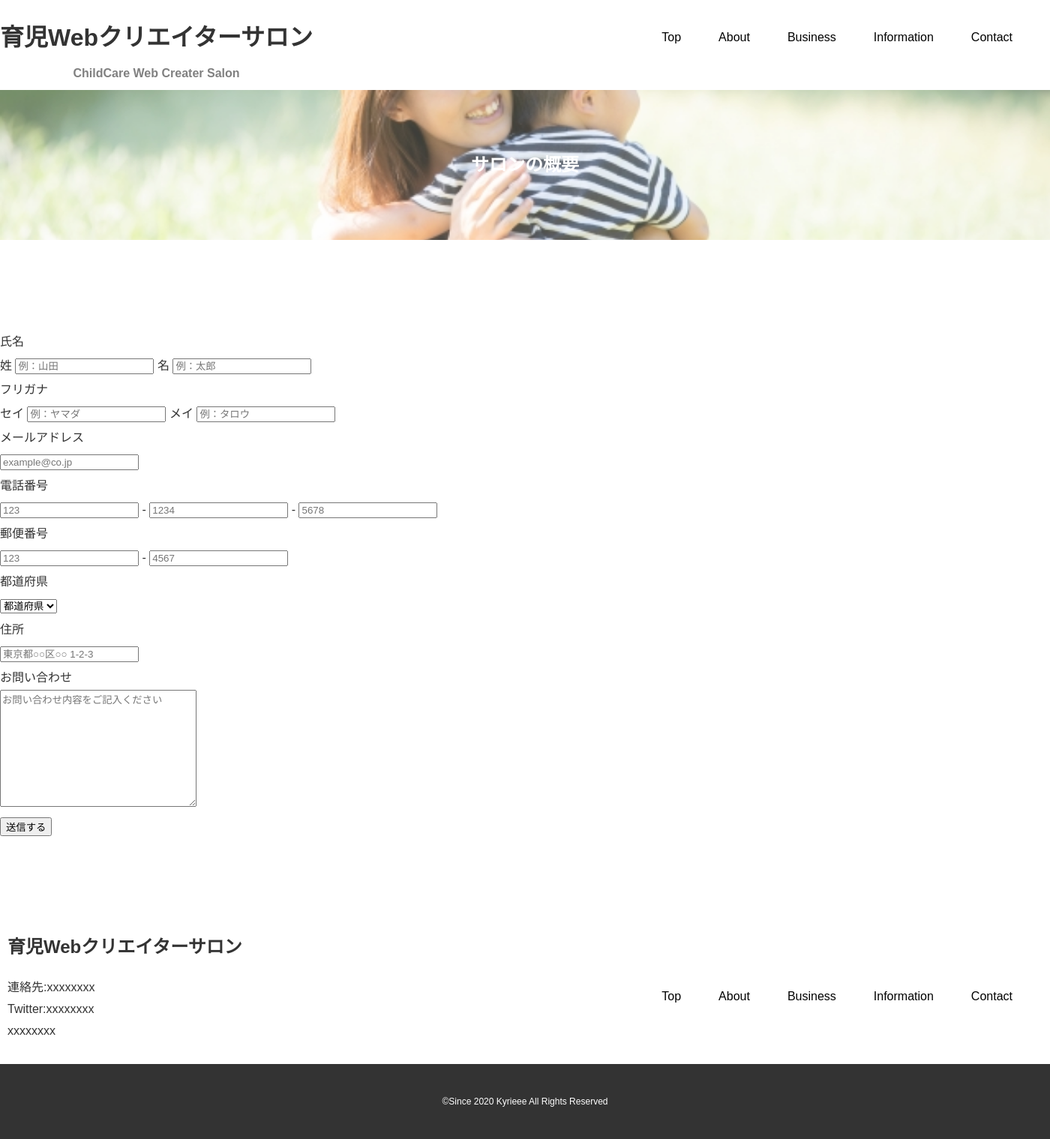
After one commit to Kyrieee-ops/overview, a PHP site: page /contact.html in a window 1400 px wide. The commit adds this page. Shown: the whole page at 75% size. Run offline with PHP 8.4, Linux system fonts and the light colour scheme.

Commit message:
お問い合わせページ作成HTML部分実装

```diff
--- a/Sass/style.css
+++ b/Sass/style.css
@@ -414,6 +414,7 @@ footer ul li {
   display: block;
 }
 
+/* =============form(お問い合わせ)============= */
 .childcare-map {
   /*marginを0にすることでフッターとの余白を空け過ぎない対処のため記述*/
   margin-bottom: 0px;
--- a/Sass/style.scss
+++ b/Sass/style.scss
@@ -378,6 +378,11 @@ footer {
     }
 }
 
+/* =============form(お問い合わせ)============= */
+.form {
+
+}
+
 .childcare-map {
     /*marginを0にすることでフッターとの余白を空け過ぎない対処のため記述*/
     margin-bottom: 0px;
--- /dev/null
+++ b/contact.html
@@ -0,0 +1,152 @@
+<!DOCTYPE html>
+<html lang="en">
+<head>
+    <meta charset="UTF-8">
+    <meta name="description" content="育児に奮闘中のパパママでwebエンジニアやwebデザイナーを目指している方向けのホームページです。時間がない中での時間活用術や、育児中でもどのようにして時間を捻出し、学習に取り組んでいるのかの情報を共有します。また、webに必要な技術な情報なども共有します。">
+    <meta name="viewport" content="width=device-width, initial-scale=1.0">
+    <link rel="stylesheet" href="Sass/style.css">
+    <title>育児エンジニア・デザイナー下層ページ</title>
+</head>
+<body>
+    <!--ヘッダー-->
+    <header class="header">
+        <div class="content-wrapper header-nav">
+          <h1>育児Webクリエイターサロン</h1>
+          <nav>
+          <ul>
+            <li><a href="#">Top</a></li>
+            <li><a href="#">About</a></li>
+            <li><a href="#">Business</a></li>
+            <li><a href="#">Information</a></li>
+            <li><a href="#">Contact</a></li>
+          </ul>
+          </nav>
+        </div>
+    </header>
+    <!--/ヘッダー-->
+
+    <!--サブビジュアルー-->
+    <section class="subvisual">
+        <h1>サロンの概要</h1>
+    </section>
+    <!--/サブビジュアルー-->
+
+    <!--form-->
+    <main>
+    <!--入力項目に個人情報を含むためmethodはpost-->
+    <form action="" method="post">
+
+    <article class="form">
+        <form class="content-wrapper">
+            <!--name-->
+            <dl class="name">
+                <dt>氏名</dt>
+                <dd>
+                    <label for="lblname1"><span>姓</span></label>
+                    <input id="lblname1" type="text" name="lastname" placeholder="例：山田">
+                    <label for="lblname2"><span>名</span></label>
+                    <input id="lblname2" type="text" name="firstname" placeholder="例：太郎">
+                </dd>
+            </dl>
+            <!--/name-->
+            <!--frigana-->
+            <dl class="frigana">
+                <dt>フリガナ</dt>
+                <dd>
+                    <label for="sei"><span>セイ</span></label>
+                    <input id="sei" type="text" name="" placeholder="例：ヤマダ">
+                    <label for="mei"><span>メイ</span></label>
+                    <input id="mei" type="text" name="" placeholder="例：タロウ">
+                </dd>
+            </dl>
+            <!--/frigana-->
+            <!--mail-->
+            <dl class="mail">
+                <label for="mailaddress"><dt>メールアドレス</dt></label>
+                <dd><input id="mailaddress" type="email" name="mail" placeholder="example@co.jp"></dd>
+            </dl>
+            <!--mail-->
+            <!--tel-->
+            <dl class="tel">
+                <label for="phone"><dt>電話番号</dt></label>
+                <dd>
+                    <!--スマホ対策 type=tel-->
+                    <input id="phone" type="tel" name="tel_1" placeholder="123">
+                    <span>-</span>
+                    <input type="text" name="tel_2" placeholder="1234">
+                    <span>-</span>
+                    <input type="text" name="tel_3" placeholder="5678">
+                </dd>
+            </dl>
+            <!--/tel-->
+            <!--zip-->
+            <dl class="zip">
+                <label for="postal code">
+                    <dt>郵便番号</dt>
+                </label>
+                <dd>
+                    <input id="postal code" type="text" name="" placeholder="123">
+                    <span>-</span>
+                    <input type="text" name="postal" placeholder="4567">
+                </dd>
+            </dl>
+            <!--/zip-->
+            <dl class="pref">
+                <dt>都道府県</dt>
+                <dd>
+                    <select>
+                        <option value="" selected="">都道府県</option>
+                    </select>
+                </dd>
+            </dl>
+            <!--address-->
+            <dl class="address">
+                <label for="adls"><dt>住所</dt></label>
+                <dd><input id="adls" type="text" name="address" placeholder="東京都○○区○○ 1-2-3"></dd>
+            </dl>
+            <!--/address-->
+            <!--multitext-->
+            <dl class="multi-text">
+                <label for="enquiry"><dt>お問い合わせ</dt></label>
+                <dd><textarea  id="enquiry" cols="30" rows="10" name="comment" placeholder="お問い合わせ内容をご記入ください"></textarea></dd>
+            </dl>
+            <!--/multitext-->
+
+            <!--form-button-->
+            <section class="form-button"><input type="button" value="送信する" ></section>
+            <!--/form-button-->
+        </form>
+    </article>
+    </form>
+    </main>
+    <!--/form-->
+
+    <!--フッター-->
+    <footer class="footer">
+    <div class="content-wrapper footer-nav">
+        <div class="address">
+        <h2>育児Webクリエイターサロン</h2>
+        <p>
+            連絡先:xxxxxxxx<br>
+            Twitter:xxxxxxxx<br>
+            xxxxxxxx<br>
+        </p>
+    </div>
+    <ul>
+        <li><a href="#">Top</a></li>
+        <li><a href="#">About</a></li>
+        <li><a href="#">Business</a></li>
+        <li><a href="#">Information</a></li>
+        <li><a href="#">Contact</a></li>
+    </ul>
+    </div>
+
+    <!--コピーライト-->
+    <div class="copyright">
+        <p>&copy;Since 2020 Kyrieee All Rights Reserved</p>
+    </div>
+    </footer>
+    <!--/フッター-->
+
+    </body>
+    </html>
```
Also changed, not shown: work.html (+4 -3 lines), 1 other file.
